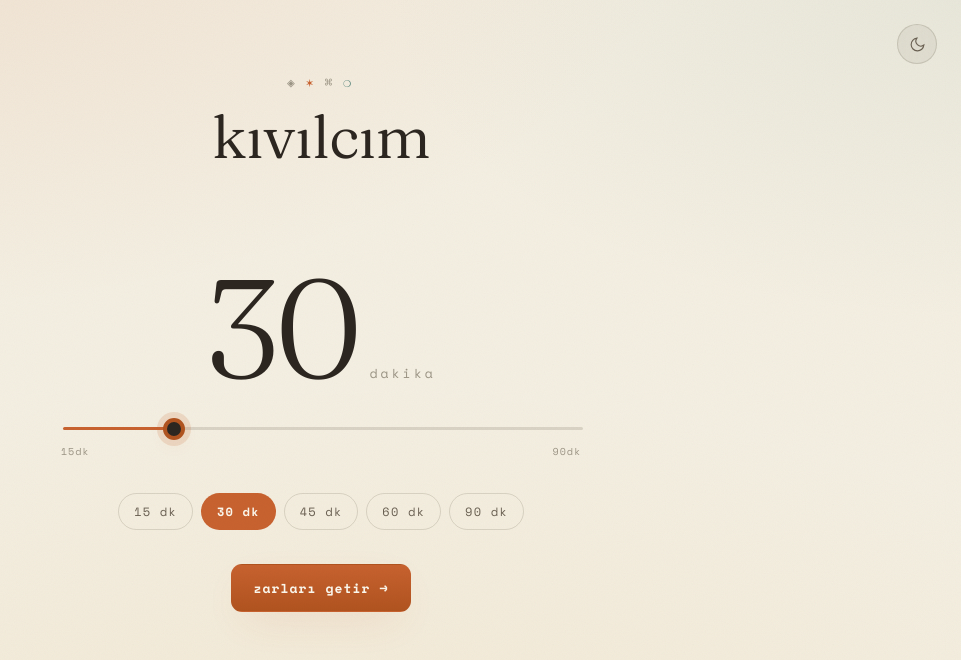
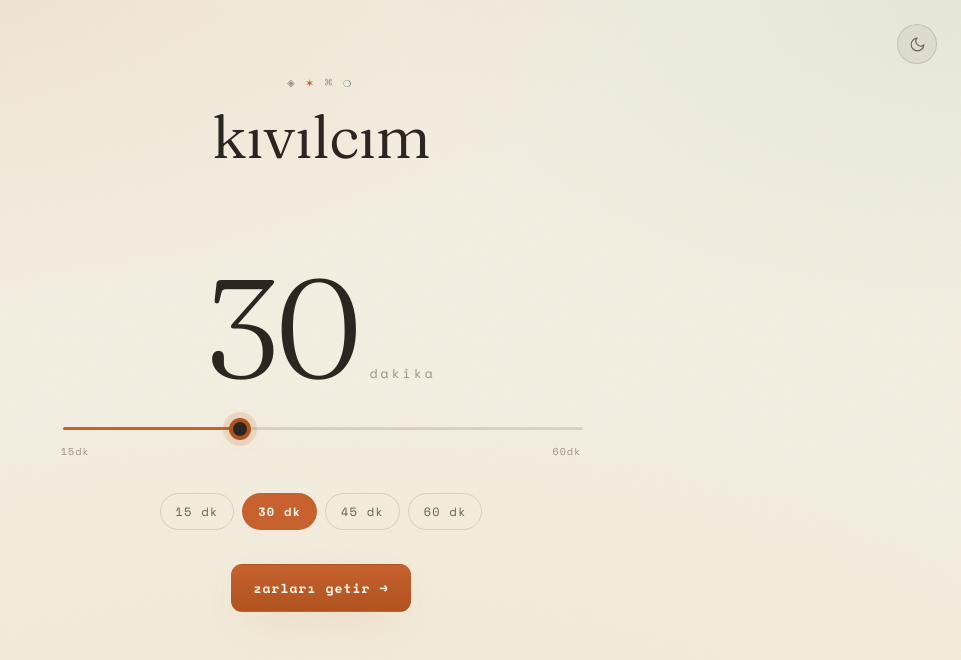
Before and after one commit to onaranemre/kivilcim, a React (Vite) app: page / in a window 1280 px wide. Shown: the top 660 px of the page, without its empty margins (319-1280 px from the left). Built offline with nearby package versions, Linux system fonts and the light colour scheme.

Commit message:
Süre üst sınırını 60 dakikaya indir

```diff
--- a/src/components/DurationPicker.tsx
+++ b/src/components/DurationPicker.tsx
@@ -2,9 +2,9 @@ import { useState } from 'react'
 import styles from './DurationPicker.module.css'
 
 const MIN = 15
-const MAX = 90
+const MAX = 60
 const STEP = 5
-const PRESETS = [15, 30, 45, 60, 90]
+const PRESETS = [15, 30, 45, 60]
 
 interface Props {
   initial?: number
@@ -37,7 +37,7 @@ export function DurationPicker({ initial = 30, confirmLabel = 'zarları getir
         />
         <div className={styles.ticks}>
           <span>15dk</span>
-          <span>90dk</span>
+          <span>60dk</span>
         </div>
       </div>
 
```
Also changed, not shown: 1 other file (tests, documents, lock files or other folders).
